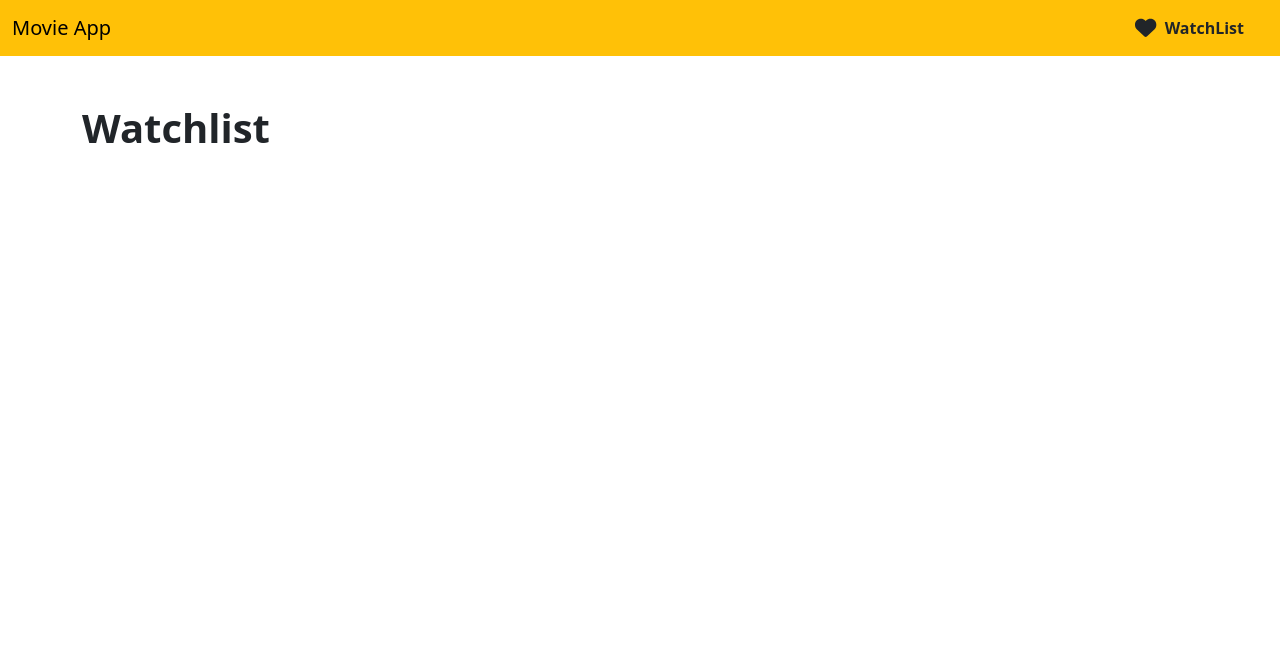
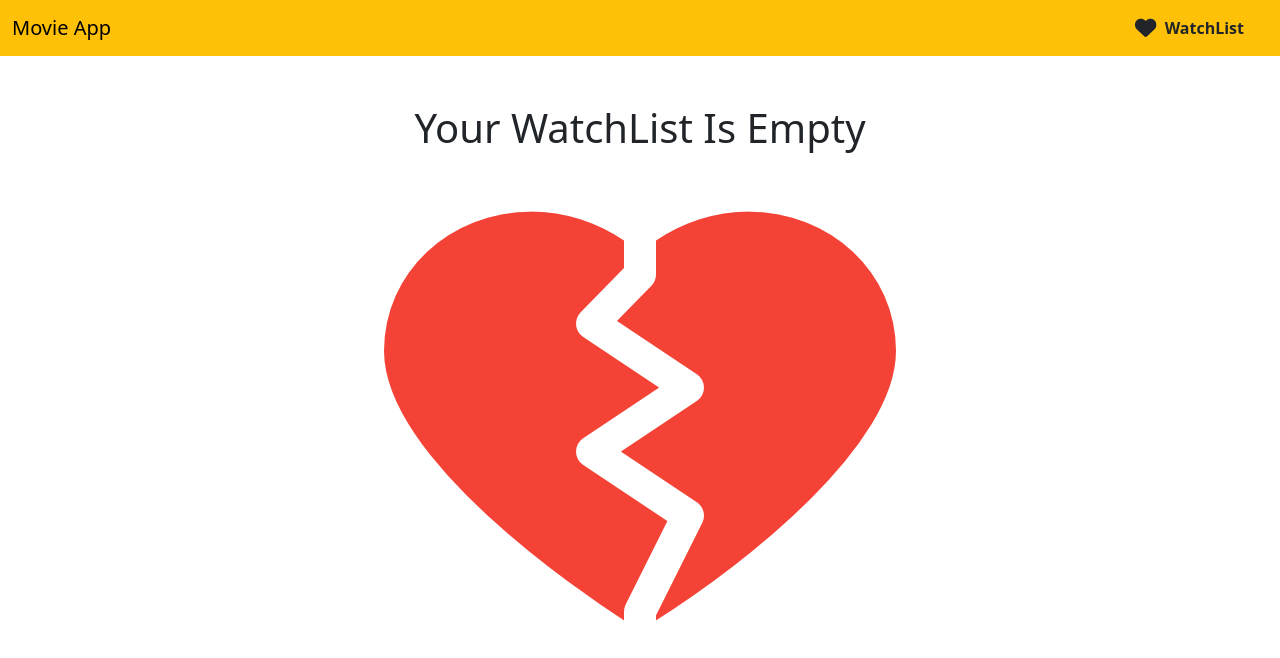
Before and after one commit to AhmedMahdi-0/Movie-React, a React (Create React App) app: page /watchlist in a window 1280 px wide. Shown: the top 658 px of the page. Built offline with nearby package versions, Linux system fonts and the light colour scheme.

Commit message:
adjusted watchlist page

```diff
--- a/src/components/NotFound/index.js
+++ b/src/components/NotFound/index.js
@@ -1,7 +1,10 @@
-import React from 'react'
+import React from "react";
 
 export default function NotFound() {
   return (
-    <div class> <h1 className='text-center p-5'>Page Not Found</h1></div>
-  )
+    <div class>
+      {" "}
+      <h1 className="text-center p-5 mt-5">Page Not Found</h1>
+    </div>
+  );
 }
--- a/src/components/Watchlist/index.js
+++ b/src/components/Watchlist/index.js
@@ -4,14 +4,21 @@ import { Favorite } from "@mui/icons-material";
 import { addRemoveFavorite } from "../../store/slices/favorite";
 import { yellow } from "@mui/material/colors";
 import { useNavigate } from "react-router-dom";
-
+import image1 from "./1.png";
 export default function WatchList() {
   const favoriteArray = useSelector((state) => state.favoriteArray);
   const dispatch = useDispatch();
   const navigate = useNavigate();
   return (
-    <div className="container mb-5 ">
-      <h1 className="text-start mb-4 fw-bold pt-5">Watchlist</h1>
+    <div className="container ">
+      {favoriteArray.length === 0 ? (
+        <div className="mt-5">
+          <h1>Your WatchList Is Empty</h1>
+          <img src={image1} alt="..." />
+        </div>
+      ) : (
+        <>
+          <h1 className="text-start fw-bold pt-5">Watchlist</h1>
           <div className="row row-cols-1 row-cols-xl-2 g-4">
             {favoriteArray.map((movie) => {
               let truncatedOverview;
@@ -87,6 +94,8 @@ export default function WatchList() {
               );
             })}
           </div>
+        </>
+      )}
     </div>
   );
 }
```
Also changed, not shown: src/components/Watchlist/1.png (added). Lines whose indentation alone changed are shown as unchanged.
